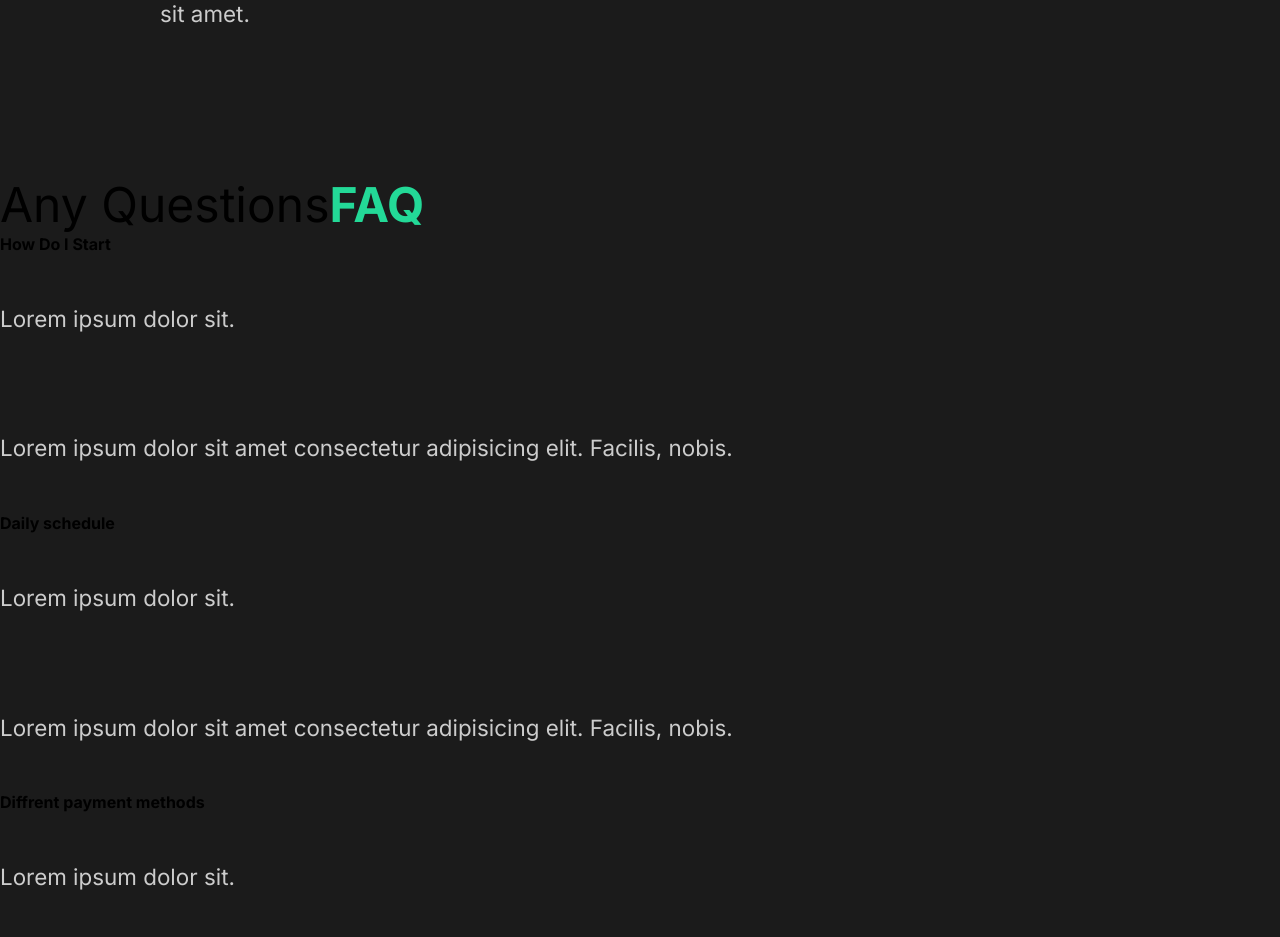
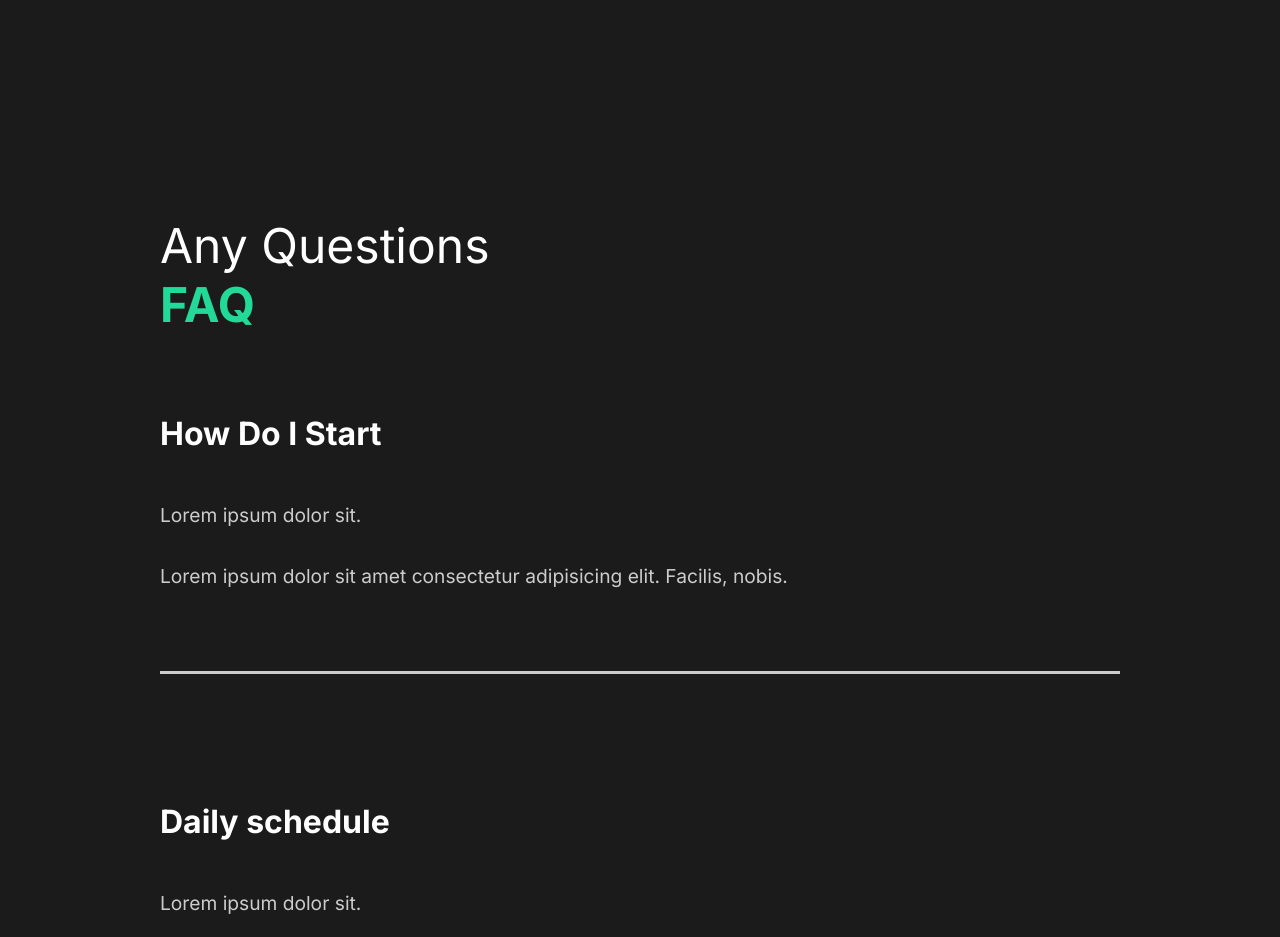
Before and after one commit to HMugera/Capture, a React (Create React App) app: page / in a window 1280 px wide. Shown: the part 1860-2797 px from the top of the page. Built offline with nearby package versions, Linux system fonts and the light colour scheme.

Commit message:
styling faq section

```diff
--- a/src/components/FaqSection.js
+++ b/src/components/FaqSection.js
@@ -1,8 +1,10 @@
 import React from "react";
+import styled from "styled-components";
+import { Wrapper } from "../styles";
 
 function FaqSection() {
 	return (
-		<div className="faq">
+		<Faq>
 			<h2>
 				Any Questions<span>FAQ</span>
 			</h2>
@@ -15,6 +17,7 @@
 						nobis.
 					</p>
 				</div>
+				<div className="faq-line"></div>
 			</div>
 			<div className="question">
 				<h4>Daily schedule</h4>
@@ -25,6 +28,7 @@
 						nobis.
 					</p>
 				</div>
+				<div className="faq-line"></div>
 			</div>
 			<div className="question">
 				<h4>Diffrent payment methods </h4>
@@ -35,6 +39,7 @@
 						nobis.
 					</p>
 				</div>
+				<div className="faq-line"></div>
 			</div>
 			<div className="question">
 				<h4>What products do you offer</h4>
@@ -45,9 +50,37 @@
 						nobis.
 					</p>
 				</div>
+				<div className="faq-line"></div>
 			</div>
-		</div>
+		</Faq>
 	);
 }
 
+const Faq = styled(Wrapper)`
+	display: block;
+	span {
+		display: block;
+	}
+	h2 {
+		padding-bottom: 2rem;
+		font-weight: lighter;
+	}
+	.faq-line {
+		background: #cccccc;
+		height: 0.2rem;
+		margin: 2rem 0rem;
+		width: 100%;
+	}
+	.question {
+		padding: 3rem 0rem;
+		cursor: pointer;
+	}
+	.answer {
+		padding: 2rem 0rem;
+		p {
+			padding: 1rem 0rem;
+		}
+	}
+`;
+
 export default FaqSection;
--- a/src/components/GlobalStyle.js
+++ b/src/components/GlobalStyle.js
@@ -15,7 +15,7 @@
 
 button{
     font-weight:bold;
-    font-size:1.1rem;
+    font-size:1.0rem;
     padding:1rem 2rem;
     cursor:pointer;
     font-family: 'Inter', sans-serif;
@@ -42,10 +42,11 @@
     }
     h4{
         font-weight:bold;
+        font-size:2rem;
 
     }
     a{
-        font-size:1.1rem;
+        font-size:1.0rem;
     }
     span{
         font-weight:bold;
@@ -54,7 +55,7 @@
     p{
 padding:3rem 0rem;
 color:#ccc;
-font-size:1.4rem;
+font-size:1.2rem;
 line-height:150%;
     }
 `;
```
Also changed, not shown: 1 other file (tests, documents, lock files or other folders).
